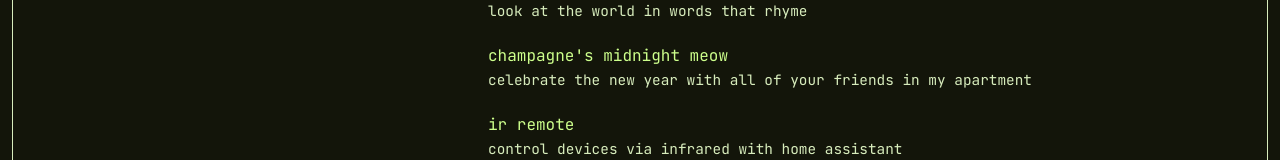
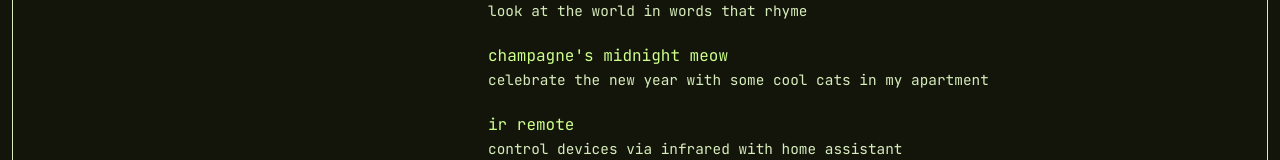
Before and after one commit to dzaharia1/personal-site, a React (Vite) app: page / in a window 1280 px wide. Shown: the part 483-643 px from the top of the page. Built offline with nearby package versions, Linux system fonts and the light colour scheme; the HTML template or start-up script is replaced by a standard one.

Commit message:
Content update for champagne's

```diff
--- a/src/data.js
+++ b/src/data.js
@@ -29,7 +29,7 @@ export const projects = [
   {
     title: "champagne's midnight meow",
     href: "https://happynewyear26.adanmade.app",
-    description: "celebrate the new year with all of your friends in my apartment",
+    description: "celebrate the new year with some cool cats in my apartment",
     year: 2026,
     categories: ["play"]
   },
```
